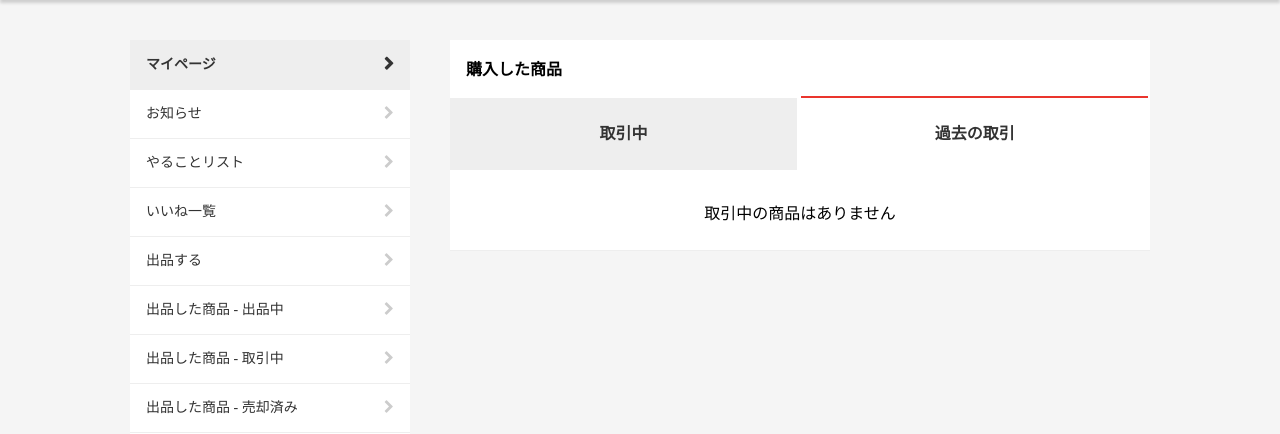
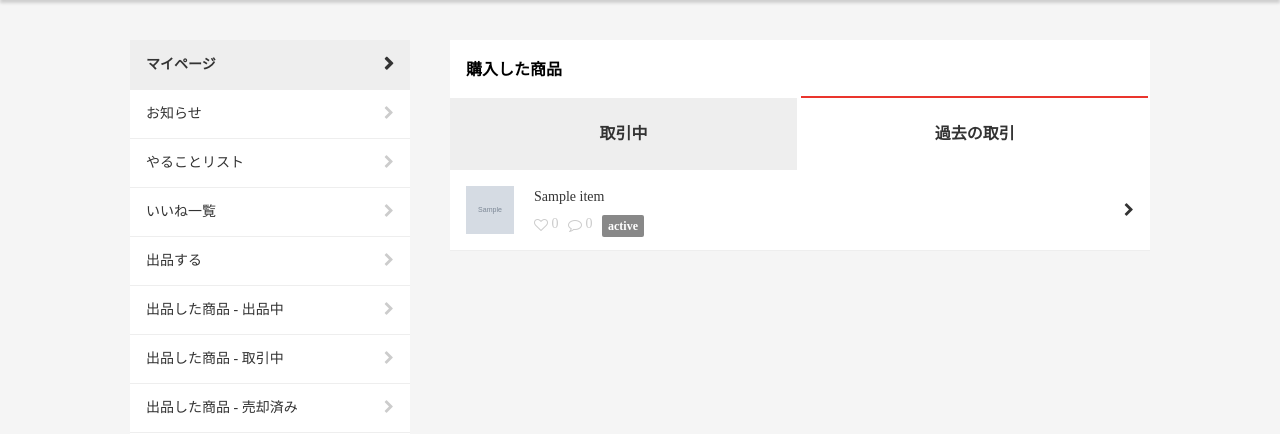
Before and after one commit to Yoshino-Morita/morcari, a Rails app: page /users/1/trading_performance in a window 1280 px wide. Shown: the part 141-575 px from the top of the page. Run offline with Rails 7, Linux system fonts and the light colour scheme; a user stored in the database is signed in; tables that the repository leaves empty hold one stand-in row (values such as "Sample post"); grey boxes marked "Sample" are stand-in pictures; style sheets or scripts are compiled from the project's sources; parts of the project's set-up code (start-up, migrations or seed data) failed here and were passed over; some libraries are stand-ins or nearby versions.

Commit message:
mylistの作成
# what
商品ステータスの変更に伴って、表示場所を変えるようにした。

# why
商品の可読性を上げるため

```diff
--- a/app/assets/stylesheets/_users_mylist.scss
+++ b/app/assets/stylesheets/_users_mylist.scss
@@ -14,6 +14,9 @@
 }
 #non-exist-item{
   padding-top: 30px;
+}
+#sell-done{
+  background-color: #888;
 }
 .mypage-item__list{
   .mypage-item__listbox{
--- a/app/controllers/items_controller.rb
+++ b/app/controllers/items_controller.rb
@@ -19,7 +19,7 @@ class ItemsController < ApplicationController
      @items = []
      #itemに振り分けるカテゴリーを配列から取り出す
      @categories.each do |category|
-     @item = Item.where(category_large_id: category.id)
+     @item = Item.where(category_large_id: category.id).select{|item| item.buyer_id == nil}
      @items << @item
      end
   end
--- a/app/controllers/users_controller.rb
+++ b/app/controllers/users_controller.rb
@@ -2,6 +2,7 @@ class UsersController < ApplicationController
 
   def show
    @user = current_user
+   @items = current_user.items
   end
 
   def create
@@ -24,7 +25,8 @@ class UsersController < ApplicationController
 
   def my_list
    @user = current_user
-   @items = current_user.items.order("created_at DESC")
+   #出品中itemsのみビューに渡す。
+   @items = current_user.items.order("created_at DESC").select {|item| item.status == "出品中"}
   end
 
   def transaction_list
@@ -33,6 +35,8 @@ class UsersController < ApplicationController
 
   def sell_end_list
    @user = current_user
+   #出品中itemsのみビューに渡す。
+   @items = current_user.items.order("created_at DESC").select {|item| item.status == "取引完了"}
   end
 
   def open_trade
@@ -41,6 +45,7 @@ class UsersController < ApplicationController
 
   def trading_performance
    @user = current_user
+   @items = Item.all.select {|item| item.buyer_id == current_user.id}
   end
 
   private
--- /dev/null
+++ b/app/models/review.rb
@@ -0,0 +1,2 @@
+class Review < ActiveRecord::Base
+end
--- a/app/views/items/show.html.haml
+++ b/app/views/items/show.html.haml
@@ -114,7 +114,8 @@
             %textarea
             = link_to "コメントする",root_path, class: 'btn-default btn-red message-btn'
     .mypage-side
-      = render "users/mypage/mypage_sidebar"
+      %div.morcari-side__banner
+        = image_tag("side-banner.jpg", class: "side-image")
   %div.morcari-app__banner
     = image_tag("app-banner.jpg", class: "app-image")
   %footer.morcari-footer
--- a/app/views/users/mypage/_mypage_main.html.haml
+++ b/app/views/users/mypage/_mypage_main.html.haml
@@ -13,7 +13,7 @@
         %div
           出品数
           %span.bold
-            0
+            = @items.length
   %section.mypage-tab__container
     %ul.mypage-tabs
       %li
--- a/app/views/users/trading_performance.html.haml
+++ b/app/views/users/trading_performance.html.haml
@@ -25,12 +25,36 @@
             %h3
               = link_to "過去の取引", user_trading_performance_path(@user)
         .tab-content
-          %ul.mypage-item__list#mypage-tab__transaction
-            %li.mypage-item__listbox#selling-box
-              .mypage-list__body
-                .mypage-list__text
-                %div#non-exist-item
-                  取引中の商品はありません
+          - if @items.present?
+            - @items.each do |item|
+              %ul.mypage-item__list#mypage-tab__transaction
+                %li.mypage-item__listbox#selling-box
+                  = link_to "/items/#{item.id}",class: "mypage-item__link", id: "link-box" do
+                    %figure
+                      = image_tag item.images.first.image.url
+                    .mypage-list__body
+                      .mypage-list__text
+                        = item.name
+                      %div
+                        %span.lisiting-item__count
+                          %i.fa.fa-heart-o
+                          %span
+                            0
+                        %span.lisiting-item__count
+                          %i.fa.fa-comment-o
+                          %span
+                            0
+                        .mypage-item__status#sell-done
+                          = item.status
+                    %i.fa.fa-chevron-right
+          - else
+            .tab-content
+              %ul.mypage-item__list#mypage-tab__transaction
+                %li.mypage-item__listbox#selling-box
+                  .mypage-list__body
+                    .mypage-list__text
+                    %div#non-exist-item
+                      取引中の商品はありません
     .mypage-side
       = render "users/mypage/mypage_sidebar"
   %div.morcari-app__banner
```
Also changed, not shown: app/views/users/my_list.html.haml (+28 -19 lines), app/views/users/sell_end_list.html.haml (+30 -6 lines), db/migrate/20170824115153_create_reviews.rb (added, +11 -0 lines), test/fixtures/reviews.yml (added, +11 -0 lines), test/models/review_test.rb (added, +7 -0 lines), db/schema.rb, 5 other files.
